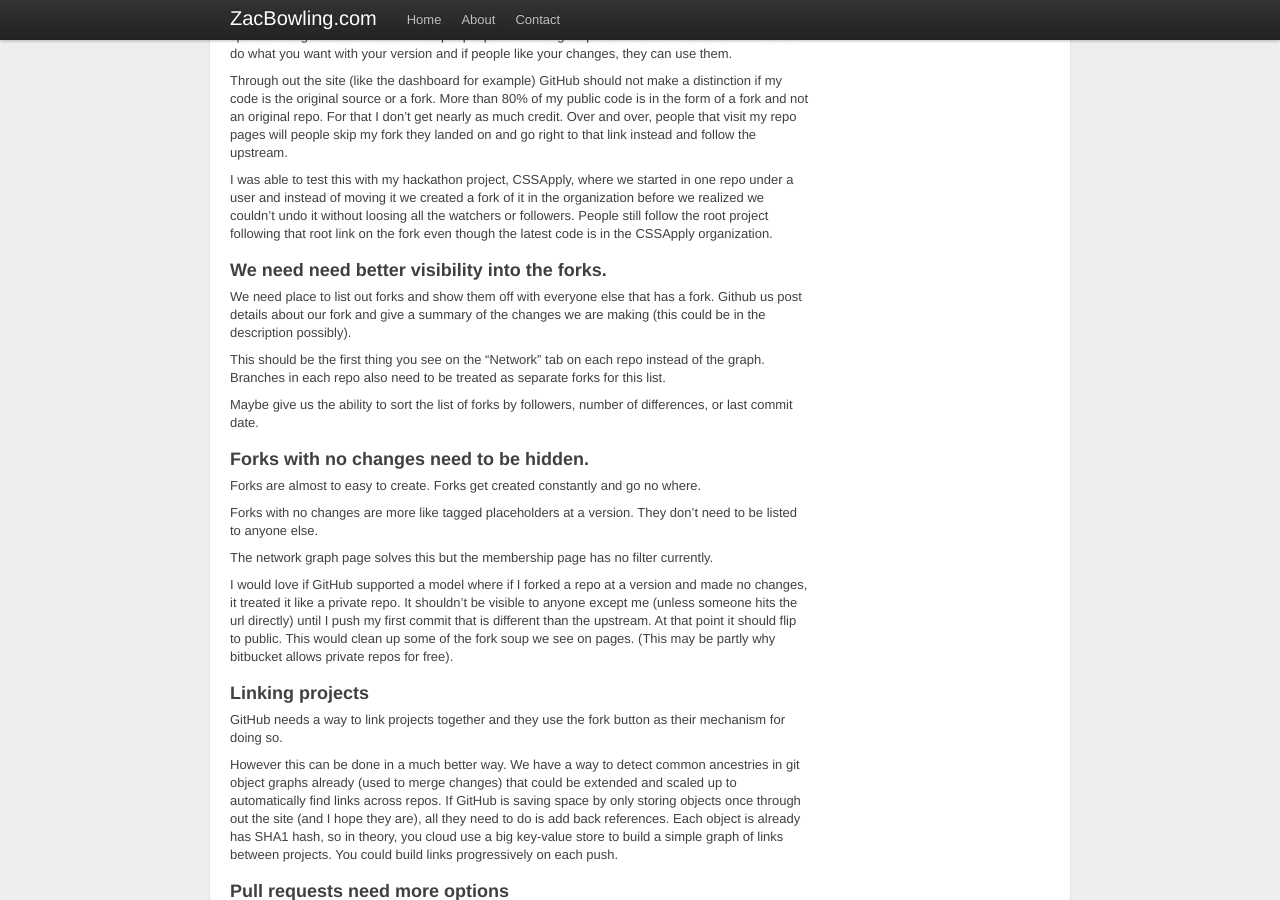
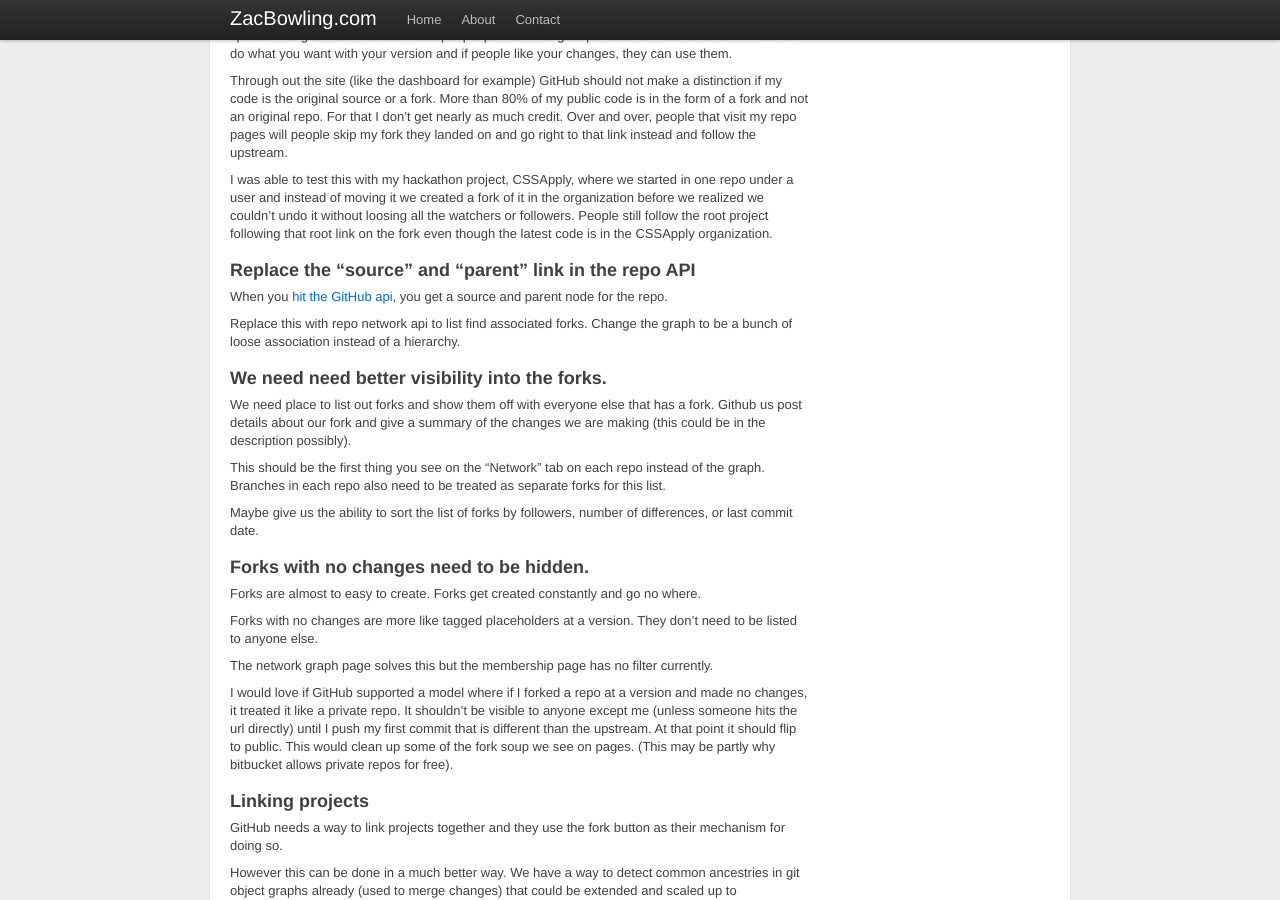
Before and after one commit to zbowling/zbowling.github.com, a Jekyll site: the page built from _posts/2011-11-25-github.markdown, in a window 1280 px wide and 900 px high, scrolled down 3717 px. Built offline with Jekyll 4.4.1, drawn with Linux system fonts in a browser that asks for light colours; nearby versions of some CDN libraries; comment, search, counter and statistics services are not loaded.

Commit message:
edit new blog

```diff
--- a/_posts/2011-11-25-github.markdown
+++ b/_posts/2011-11-25-github.markdown
@@ -128,6 +128,12 @@ Through out the site (like the dashboard for example) GitHub should not make a d
 I was able to test this with my hackathon project, CSSApply, where we started in one repo under a user and instead of moving it we created a fork of it in the organization before we realized we couldn't undo it without loosing all the watchers or followers. People still follow the root project following that root link on the fork even though the latest code is in the CSSApply organization.
 
 
+### Replace the "source" and "parent" link in the repo API
+
+When you [hit the GitHub api](https://api.github.com/repos/zbowling/AFNetworking), you get a source and parent node for the repo.
+
+Replace this with repo network api to list find associated forks. Change the graph to be a bunch of loose association instead of a hierarchy.
+
 ### We need need better visibility into the forks.
 
 We need place to list out forks and show them off with everyone else that has a fork. Github us post details about our fork and give a summary of the changes we are making (this could be in the description possibly).
```
